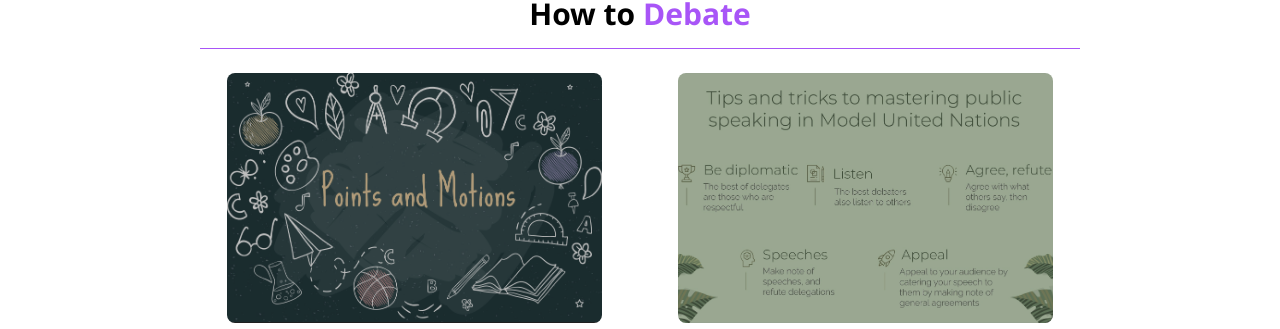
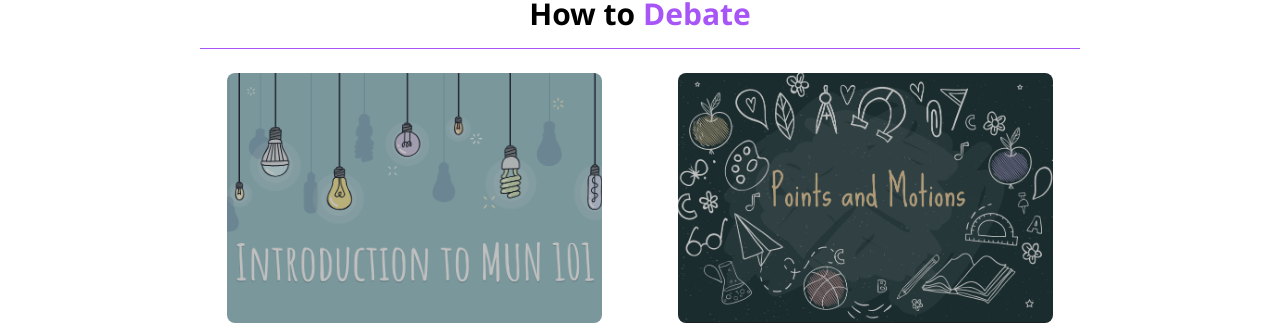
Before and after one commit to AdrianOles/xmun, a Next.js app: page /resources in a window 1280 px wide. Shown: the part 471-800 px from the top of the page. Built offline with nearby package versions, Linux system fonts and the light colour scheme.

Commit message:
Rearranged cards in resources

```diff
--- a/pages/resources.js
+++ b/pages/resources.js
@@ -45,11 +45,7 @@ function resources() {
       format: "PDF",
       redirect: "position-paper"
     },
-    {
-      source: introMunPreview,
-      format: "PDF",
-      redirect: "intro-to-mun"
-    },
+
   ]
 
   const rPapers = [
@@ -66,6 +62,11 @@ function resources() {
   ]
 
   const debate = [
+    {
+      source: introMunPreview,
+      format: "PDF",
+      redirect: "intro-to-mun"
+    },
     {
       source: pointsMotionPreview,
       format: 'PDF',
```
